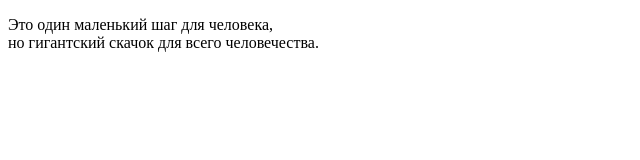
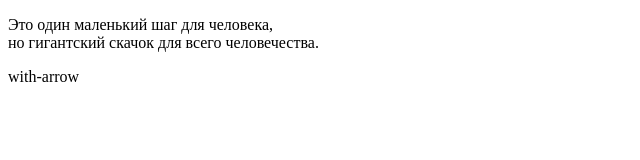
Before and after one commit to Brabada/verstka_old, a plain HTML site: page index.html in a window 1280 px wide. Shown: the full height of the page, 0-640 px from the left. Drawn offline with Linux system fonts and the light colour scheme.

Commit message:
Added paragraph

```diff
--- a/index.html
+++ b/index.html
@@ -9,5 +9,6 @@
       Это один маленький шаг для человека, <br>
       но гигантский скачок для всего человечества.
     </p>
+    <p>with-arrow</p>
   </body>
 </html>
```
